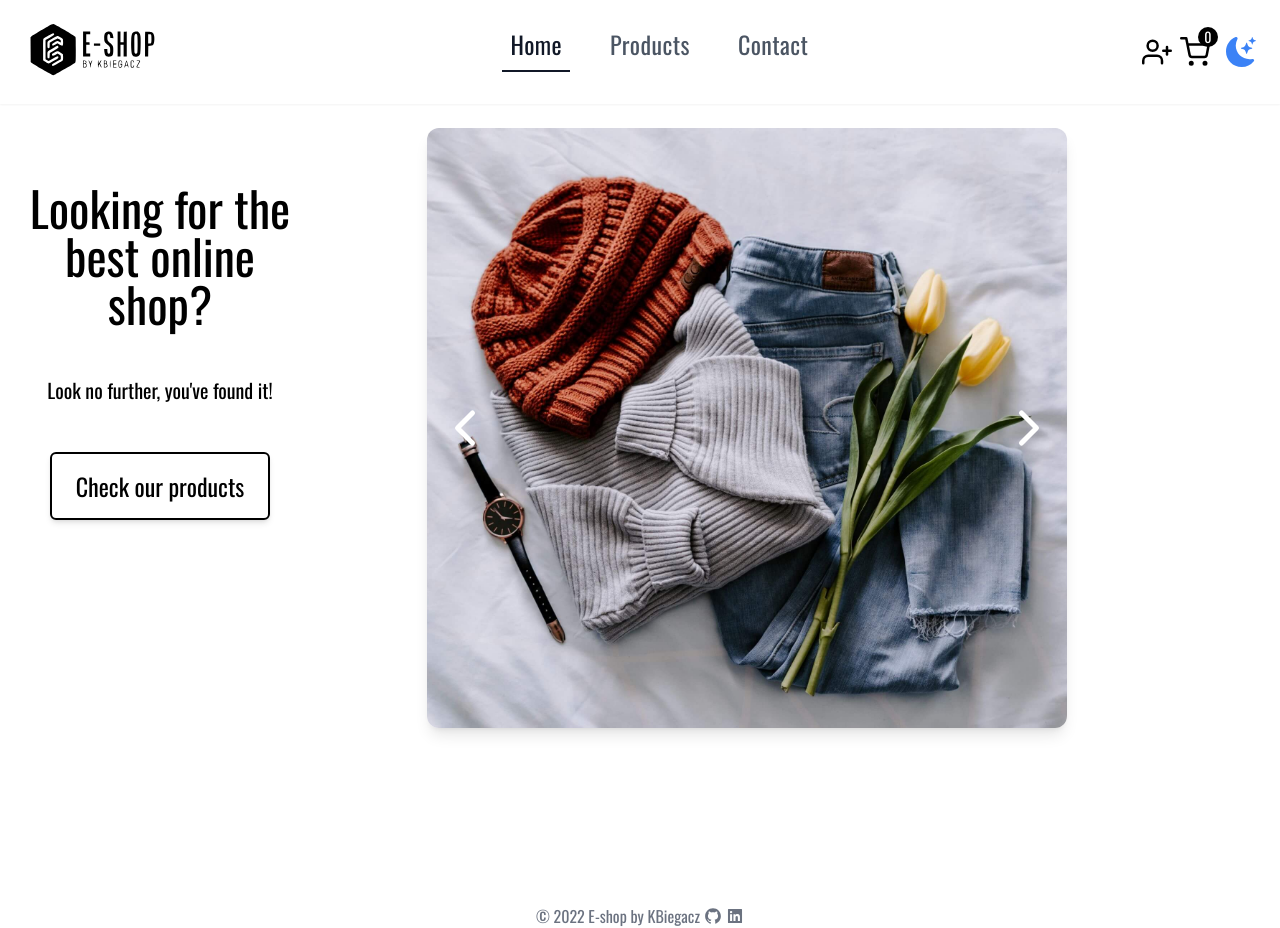
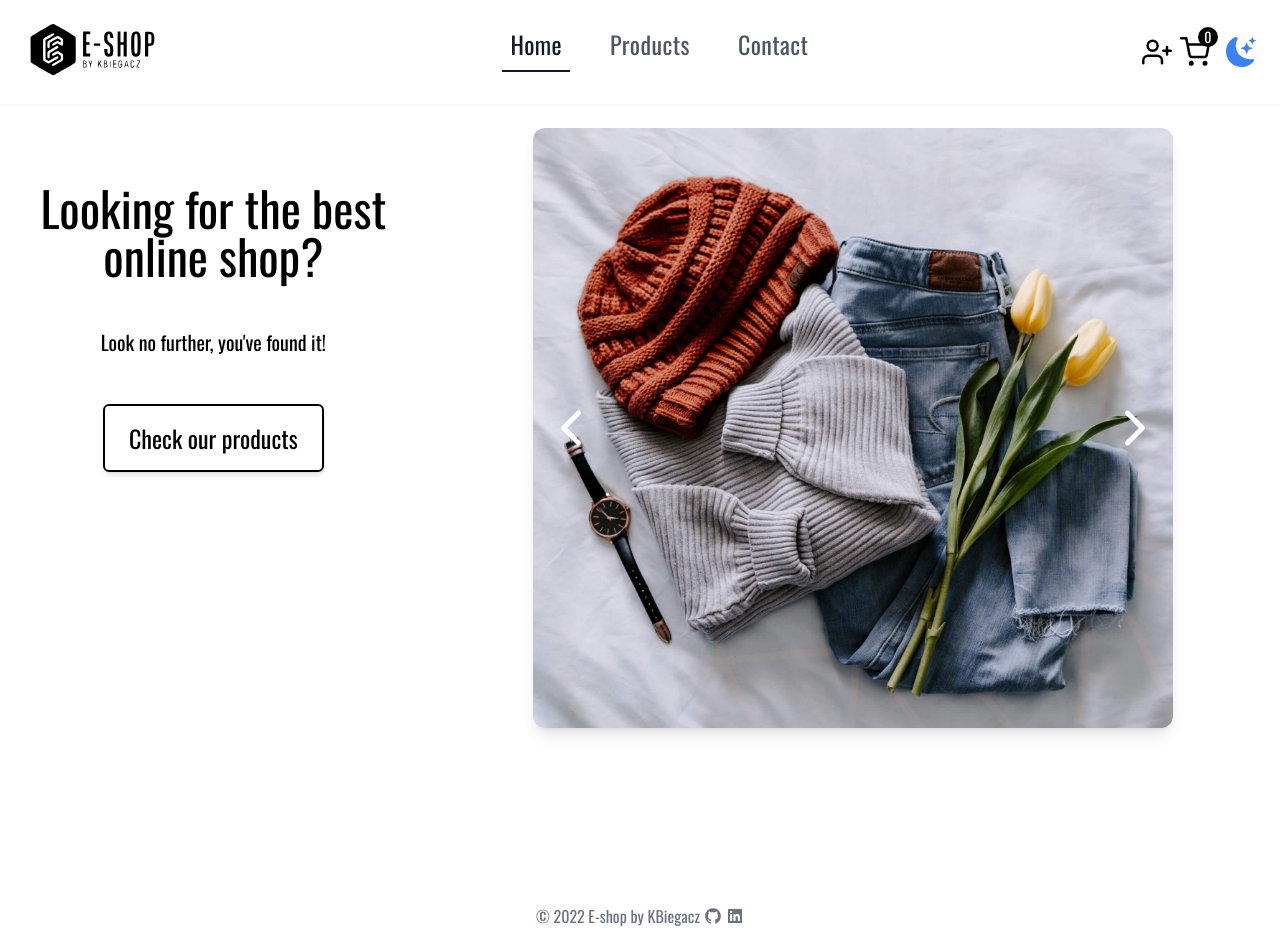
Before and after one commit to KlaudiuszB5528/E-shop, a React (Vite) app: page / in a window 1280 px wide. Built offline with nearby package versions, Linux system fonts and the light colour scheme.

Commit message:
breakpoints adjust

```diff
--- a/src/pages/Home.tsx
+++ b/src/pages/Home.tsx
@@ -24,7 +24,7 @@ const Home: React.FC = () => {
       <div className="basis-1/2 lg:order-2 lg:basis-2/3 2xl:basis-3/4">
         <Slider images={images} />
       </div>
-      <div className="flex basis-1/2 flex-col items-center justify-start gap-12 px-6 pt-20 lg:order-1 lg:basis-1/3 xl:basis-1/4 2xl:gap-20 2xl:pt-32">
+      <div className="flex basis-1/2 flex-col items-center justify-start gap-12 px-6 pt-20 lg:order-1 lg:basis-1/3 2xl:basis-1/4 2xl:gap-20 2xl:pt-32">
         <h2 className="text-center text-3xl lg:text-5xl">
           Looking for the best online shop?
         </h2>
```
